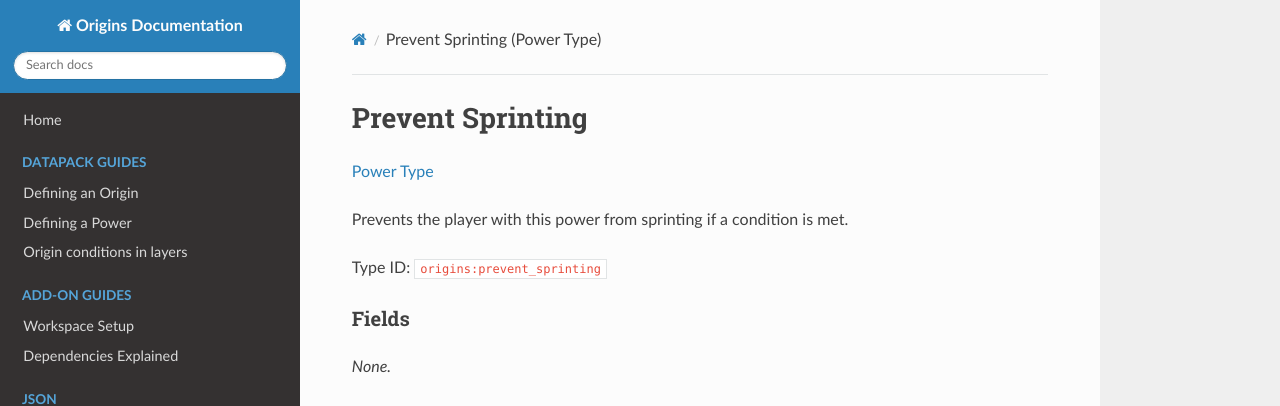
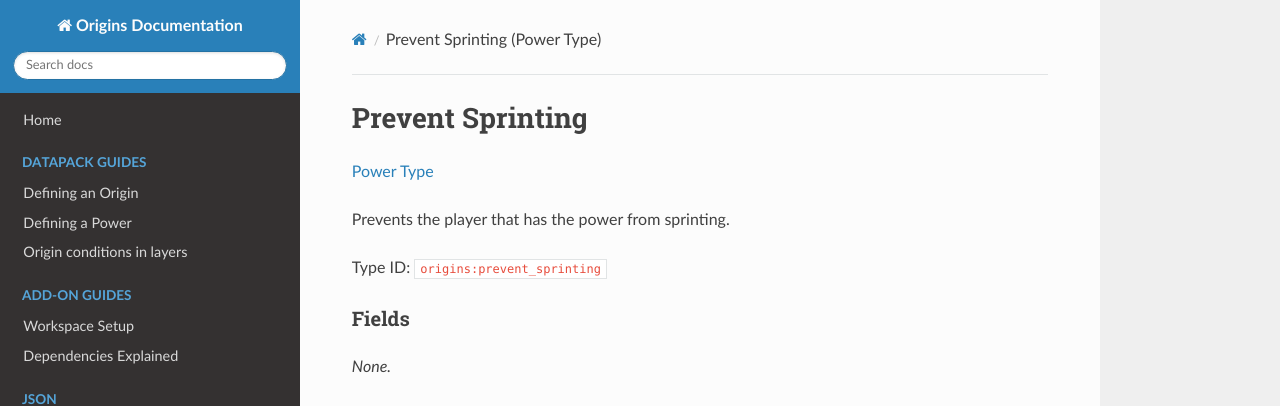
Before and after one commit to apace100/origins-docs, an MkDocs documentation site: the page built from docs/types/power_types/prevent_sprinting.md, in a window 1280 px wide. Shown: the top 406 px of the page. Built offline with MkDocs 1.6.1, drawn with Linux system fonts in a browser that asks for light colours; nearby versions of some CDN libraries.

Commit message:
Update docs/types/power_types/prevent_sprinting.md
Co-authored-by: eggohito <66972816+eggohito@users.noreply.github.com>

```diff
--- a/docs/types/power_types/prevent_sprinting.md
+++ b/docs/types/power_types/prevent_sprinting.md
@@ -7,7 +7,7 @@ date: 2022-06-07
 
 [Power Type](../power_types.md)
 
-Prevents the player with this power from sprinting if a condition is met.
+Prevents the player that has the power from sprinting.
 
 Type ID: `origins:prevent_sprinting`
 
```
